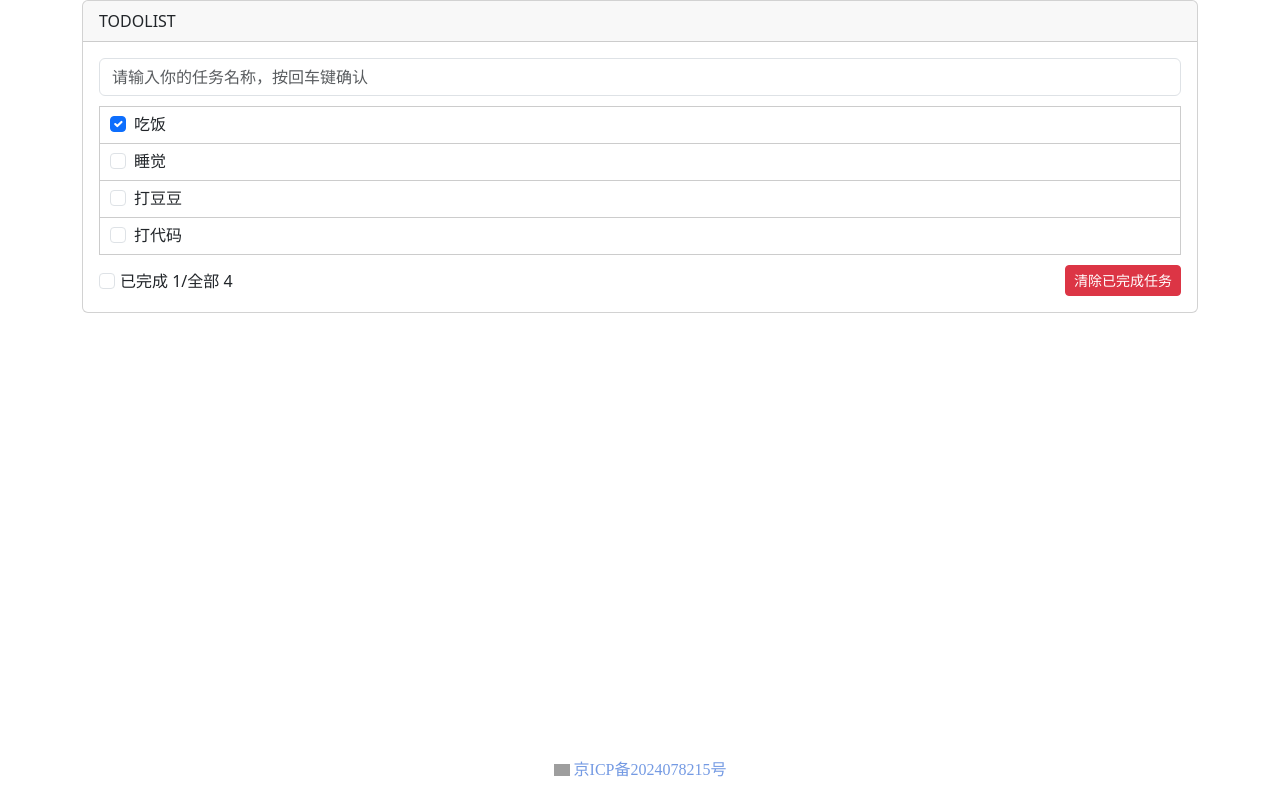
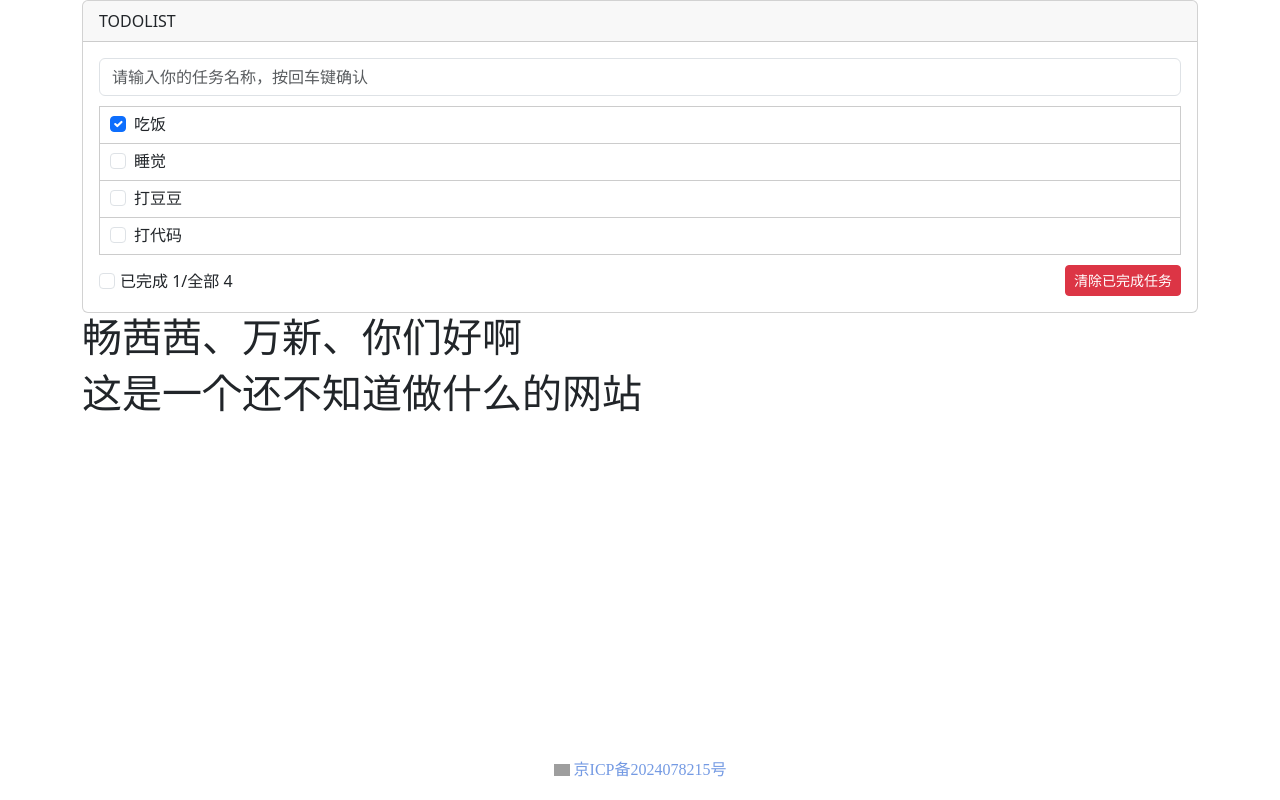
Before and after one commit to tangxuelong/react-staging, a React (Create React App) app: page / in a window 1280 px wide. Built offline with nearby package versions, Linux system fonts and the light colour scheme; grey boxes are pictures that could not be loaded.

Commit message:
feat:
Signed-off-by: tangxuelong <2753413812@qq.com>

```diff
--- a/src/App.js
+++ b/src/App.js
@@ -84,6 +84,8 @@ export default class App extends Component {
                 </Card.Body>
 
             </Card>
+            <h1 className="justify-content-md-center">畅茜茜、万新、你们好啊</h1>
+            <h1 className="justify-content-md-center">这是一个还不知道做什么的网站</h1>
         </Container>
 
     </div>)
```
